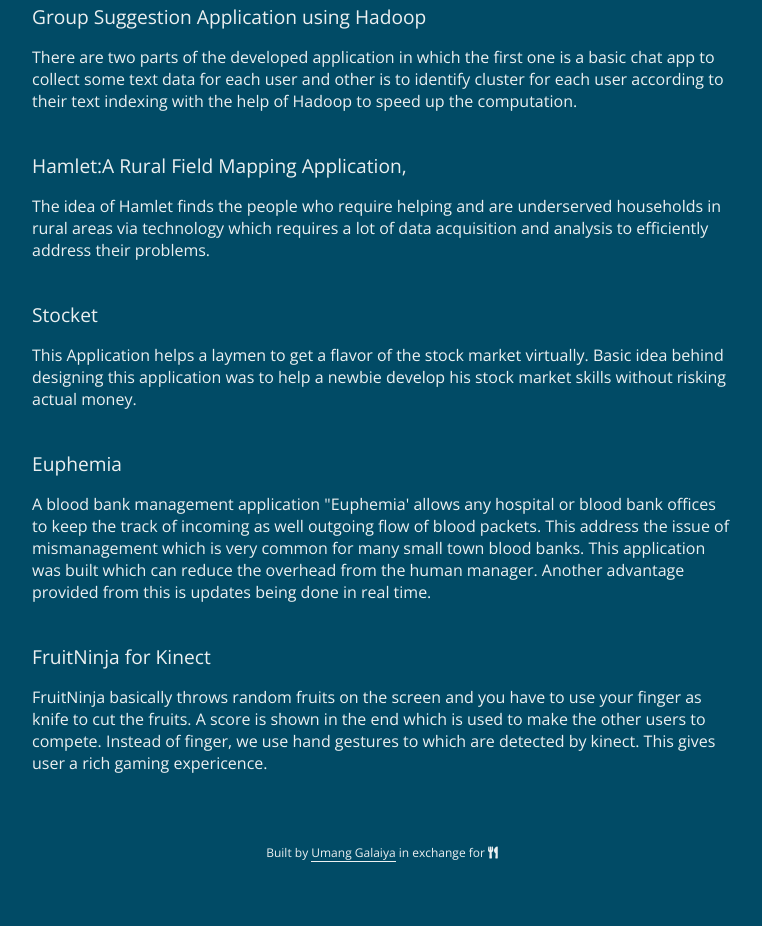
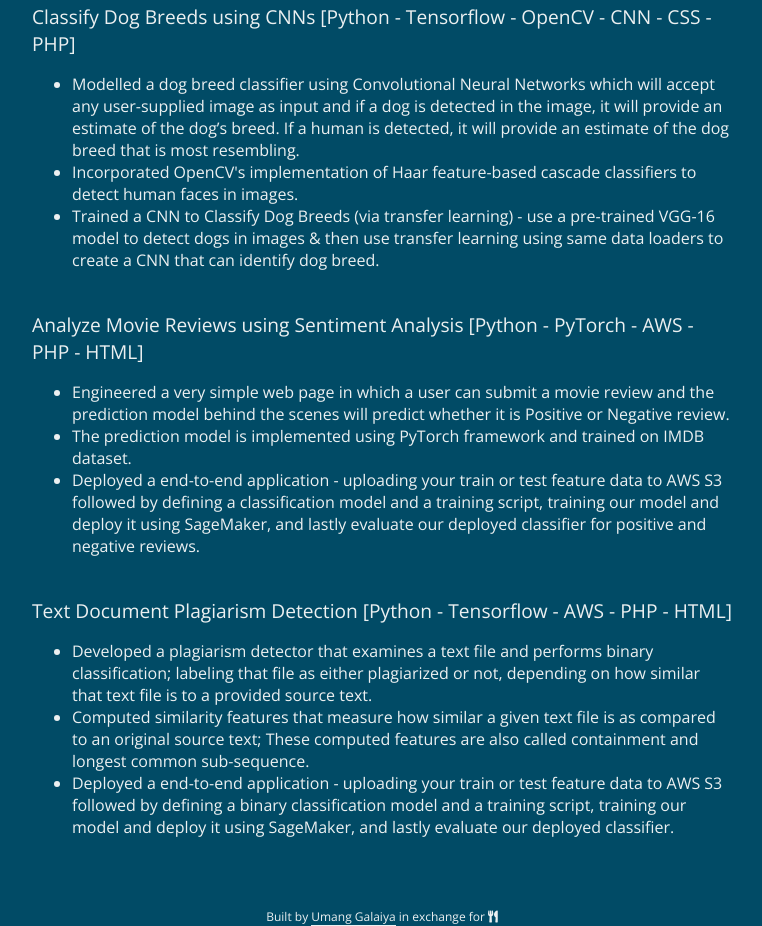
Before and after one commit to mehtajinesh/mehtajinesh.github.io, a website: page projects.html in a window 1280 px wide. Shown: the part 229-1155 px from the top of the page, without its empty margins (258-1020 px from the left). Before the commit the page ends 1091 px from the top, so only its background shows below. Drawn offline with nearby package versions, Linux system fonts and the light colour scheme.

Commit message:
update resume with new projects

```diff
--- a/projects.html
+++ b/projects.html
@@ -34,33 +34,39 @@
       <div class="column-container">
         <div class="column">
           <div class="project">
-            <div class="title">Group Suggestion Application using Hadoop</div>
+            <div class="title">Classify Dog Breeds using CNNs [Python - Tensorflow - OpenCV - CNN - CSS - PHP]</div>
             <div class="content">
-              <p>There are two parts of the developed application in which the first one is a basic chat app to collect some text data for each user and other is to identify cluster for each user according to their text indexing with the help of Hadoop to speed up the computation.</p>
+                <a href="https://github.com/mehtajinesh/Classify-Dog-Breeds-using-CNNs" target="_blank">
+                  <ul>
+                    <li>Modelled a dog breed classifier using Convolutional Neural Networks which will accept any user-supplied image as input and if a dog is detected in the image, it will provide an estimate of the dog’s breed. If a human is detected, it will provide an estimate of the dog breed that is most resembling.</li>
+                    <li>Incorporated OpenCV's implementation of Haar feature-based cascade classifiers to detect human faces in images.</li>
+                    <li>Trained a CNN to Classify Dog Breeds (via transfer learning) - use a pre-trained VGG-16 model to detect dogs in images & then use transfer learning using same data loaders to create a CNN that can identify dog breed.</li>
+                  </ul>
+                </a>
             </div>
           </div>
           <div class="project">
-            <div class="title">Hamlet:A Rural Field Mapping Application,</div>
+            <div class="title">Analyze Movie Reviews using Sentiment Analysis [Python - PyTorch - AWS - PHP - HTML]</div>
             <div class="content">
-              <p>The idea of Hamlet finds the people who require helping and are underserved households in rural areas via technology which requires a lot of data acquisition and analysis to efficiently address their problems.</p>
+                <a href="https://github.com/mehtajinesh/Sentimental-Analysis-using-PyTorch" target="_blank">
+                  <ul>
+                    <li>Engineered a very simple web page in which a user can submit a movie review and the prediction model behind the scenes will predict whether it is Positive or Negative review.</li>
+                    <li>The prediction model is implemented using PyTorch framework and trained on IMDB dataset.</li>
+                    <li>Deployed a end-to-end application - uploading your train or test feature data to AWS S3 followed by defining a classification model and a training script, training our model and deploy it using SageMaker, and lastly evaluate our deployed classifier for positive and negative reviews.</li>
+                  </ul>
+                </a>
             </div>
           </div>
           <div class="project">
-            <div class="title">Stocket</div>
+            <div class="title"> Text Document Plagiarism Detection [Python - Tensorflow - AWS - PHP - HTML]</div>
             <div class="content">
-              <p>This Application helps a laymen to get a flavor of the stock market virtually. Basic idea behind designing this application was to help a newbie develop his stock market skills without risking actual money.</p>
-            </div>
-          </div>
-          <div class="project">
-            <div class="title">Euphemia</div>
-            <div class="content">
-              <p>A blood bank management application "Euphemia' allows any hospital or blood bank offices to keep the track of incoming as well outgoing flow of blood packets. This address the issue of mismanagement which is very common for many small town blood banks. This application was built which can reduce the overhead from the human manager. Another advantage provided from this is updates being done in real time.</p>
-            </div>
-          </div>
-          <div class="project">
-            <div class="title"> FruitNinja for Kinect</div>
-            <div class="content">
-              <p> FruitNinja  basically throws random fruits on the screen and you have to use your finger as knife to cut the fruits. A score is shown in the end which is used to make the other users to compete. Instead of finger, we use hand gestures to which are detected by kinect. This gives user a rich gaming expericence. </p>
+                <a href="https://github.com/mehtajinesh/Plagiarism-Detection" target="_blank">
+                  <ul>
+                    <li>Developed a plagiarism detector that examines a text file and performs binary classification; labeling that file as either plagiarized or not, depending on how similar that text file is to a provided source text.</li>
+                    <li>Computed similarity features that measure how similar a given text file is as compared to an original source text; These computed features are also called containment and longest common sub-sequence.</li>
+                    <li>Deployed a end-to-end application - uploading your train or test feature data to AWS S3 followed by defining a binary classification model and a training script, training our model and deploy it using SageMaker, and lastly evaluate our deployed classifier.</li>
+                  </ul>
+                </a>
             </div>
           </div>
         </div>
```
Also changed, not shown: publications.html (+1 -1 lines), 2 other files.
